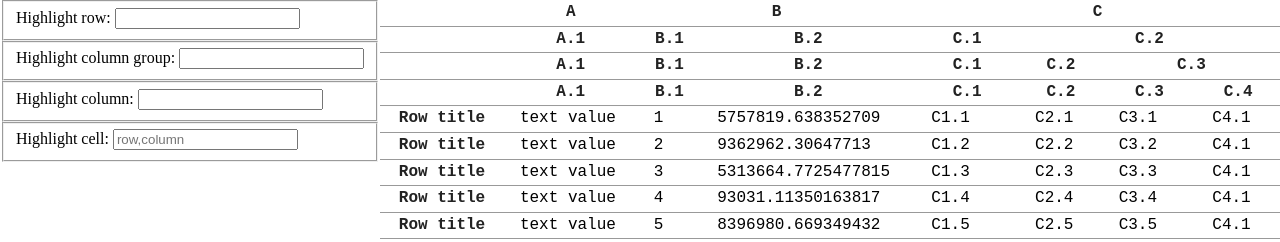
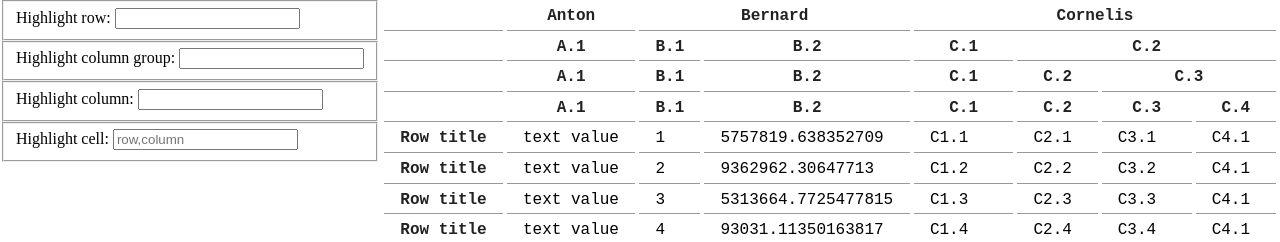
Before and after one commit to ruudrenssen/holy-table, a plain HTML site: page index.html in a window 1280 px wide. Shown: the top 242 px of the page. Drawn offline with Linux system fonts and the light colour scheme.

Commit message:
colors update

```diff
--- a/index.html
+++ b/index.html
@@ -43,9 +43,9 @@
             <thead>
                 <tr>
                     <th></th>
-                    <th scope="col">A</th>
-                    <th scope="col" colspan="2">B</th>
-                    <th scope="col" colspan="4">C</th>
+                    <th scope="col">Anton</th>
+                    <th scope="col" colspan="2">Bernard</th>
+                    <th scope="col" colspan="4">Cornelis</th>
                 </tr>
                 <tr>
                     <th></th>
--- a/main.css
+++ b/main.css
@@ -1,6 +1,6 @@
 :root {
     /* variables (use units for calc!) */
-    --cell-spacing: 0px;
+    --cell-spacing: 4px;
     --border-width: 1px;
     --x-padding: 1rem;
 
@@ -8,7 +8,7 @@
     --font-size: 1rem;
     --table-font: monospace;
 
-    --space-color: #ddd;
+    --space-color: #fff;
     --border-color: #999;
     --table-background: #fff;
     --table-alt-background: #eee;
```
